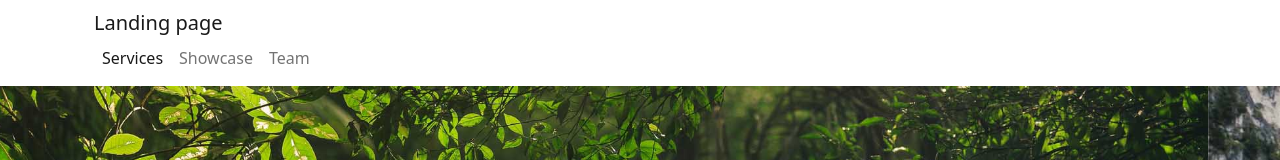
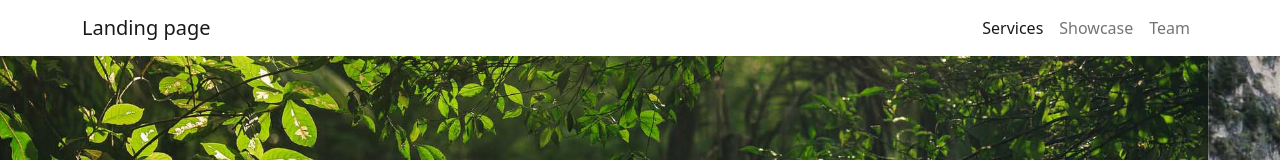
Before and after one commit to fiksacja/landing-page-bootstrap, a plain HTML site: page index.html in a window 1280 px wide. Shown: the top 160 px of the page. Drawn offline with nearby package versions, Linux system fonts and the light colour scheme.

Commit message:
landing-page-bootstrap

```diff
--- a/index.html
+++ b/index.html
@@ -16,17 +16,14 @@
 </head>
 
 <body>
-
+    <div class="container">
         <nav class="navbar navbar-expand-lg navbar-light">
-        <div class="container">
-
-            <div class="container-fluid">
             <a class="navbar-brand" href="#">Landing page</a>
             <button class="navbar-toggler" type="button" data-bs-toggle="collapse" data-bs-target="#navbarNav"
                 aria-controls="navbarNav" aria-expanded="false" aria-label="Toggle navigation">
                 <span class="navbar-toggler-icon"></span>
             </button>
-                <div class="collapse navbar-collapse" id="navbarNav">
+            <div class="collapse navbar-collapse d-flex justify-content-end" id="navbarNav">
                 <ul class="navbar-nav ml-auto">
                     <li class="nav-item">
                         <a class="nav-link active" aria-current="page" href="#">Services</a>
@@ -40,8 +37,9 @@
 
                 </ul>
             </div>
+
+        </nav>
     </div>
-    </nav>
 
     <div id="carouselExampleCaptions" class="carousel slide" data-bs-ride="carousel">
         <div class="carousel-indicators">
```
Lines whose indentation alone changed are shown as unchanged.
